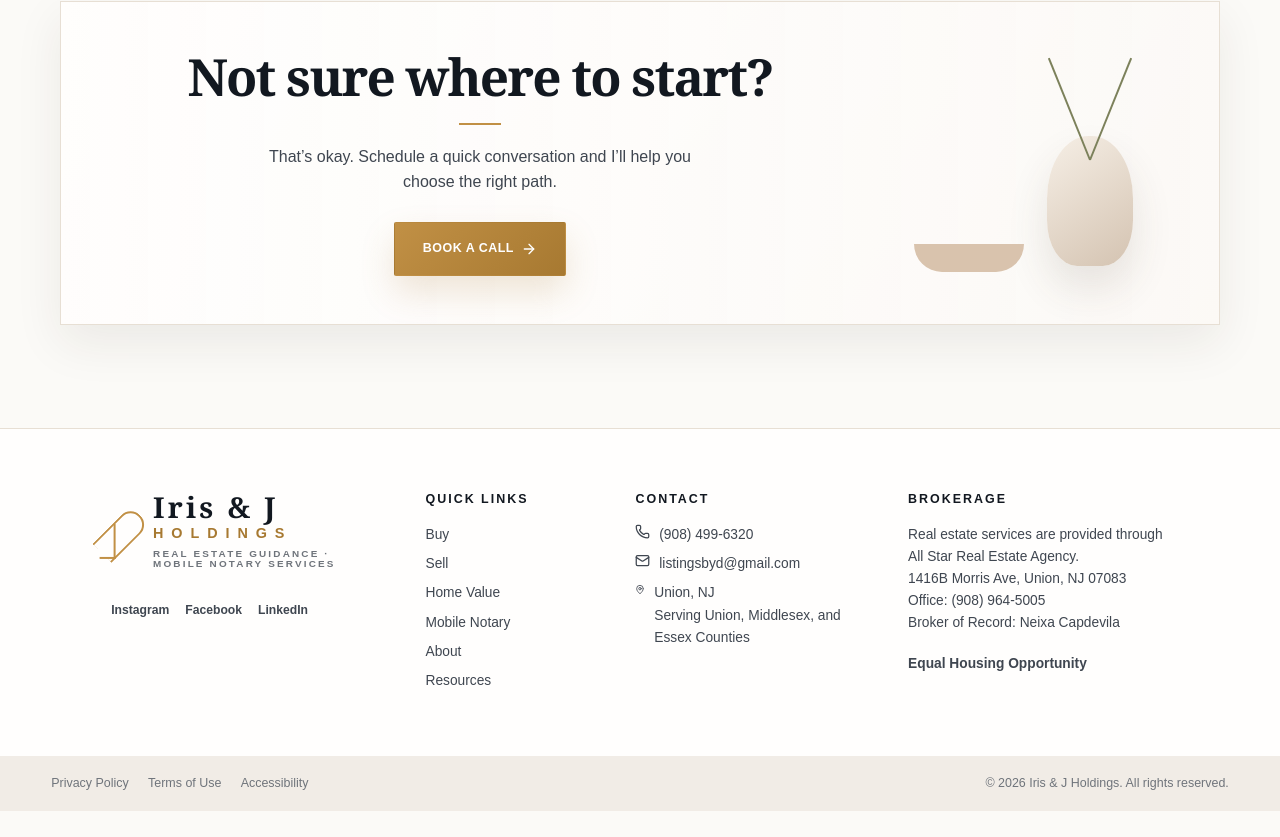
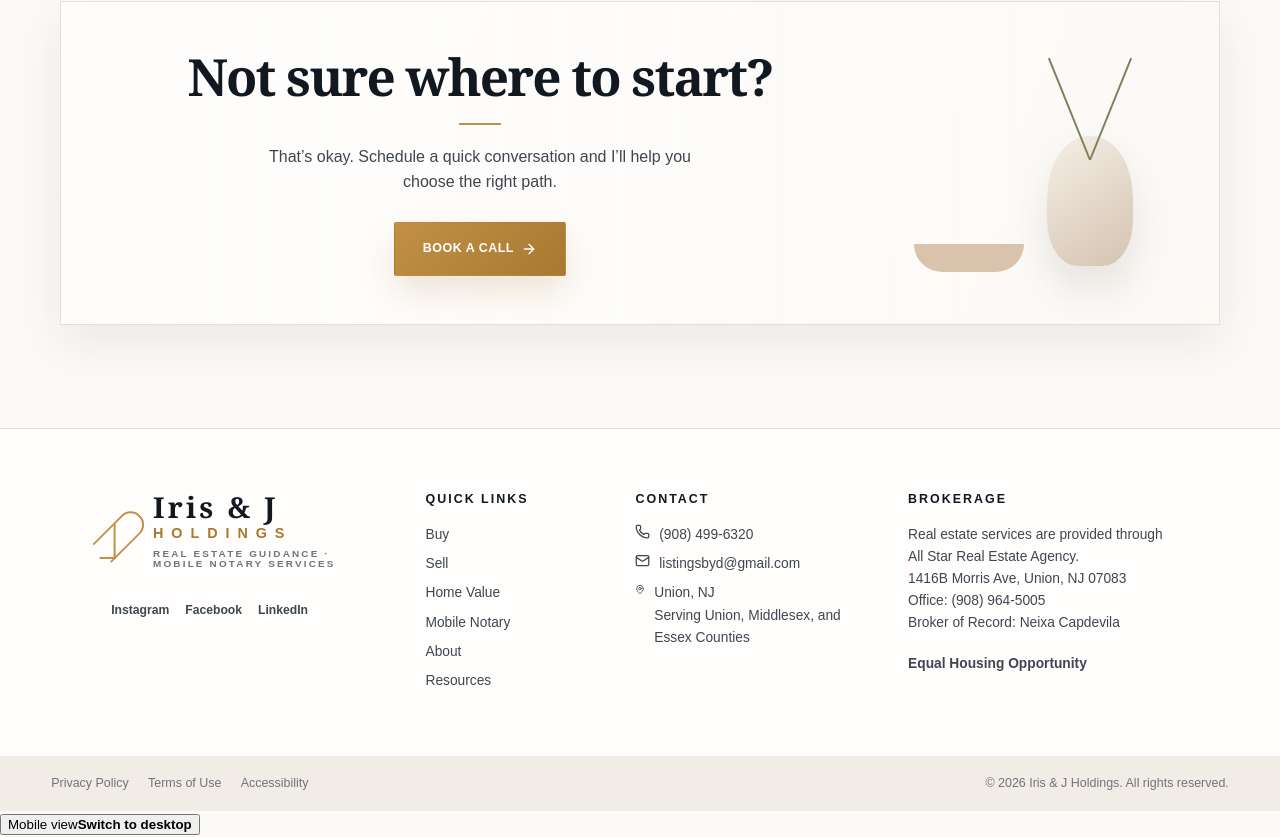
Before and after one commit to Emanuel628/Iris-and-J-Holdings, a React (Vite) app: page / in a window 1280 px wide. Shown: the part 2984-3821 px from the top of the page. Before the commit the page ends 3795 px from the top, so only its background shows below. Built offline with nearby package versions, Linux system fonts and the light colour scheme.

Commit message:
Mount viewport mode toggle globally

```diff
--- a/src/App.tsx
+++ b/src/App.tsx
@@ -15,6 +15,7 @@ import Leads from './pages/admin/Leads';
 import Appointments from './pages/admin/Appointments';
 import MediaLibrary from './pages/admin/MediaLibrary';
 import SiteSettings from './pages/admin/SiteSettings';
+import ViewportModeToggle from './components/ui/ViewportModeToggle';
 
 const routes = {
   '/': Home,
@@ -40,7 +41,12 @@ function App() {
   const path = window.location.pathname as keyof typeof routes;
   const Page = routes[path] ?? Home;
 
-  return <Page />;
+  return (
+    <>
+      <Page />
+      <ViewportModeToggle />
+    </>
+  );
 }
 
 export default App;
```
